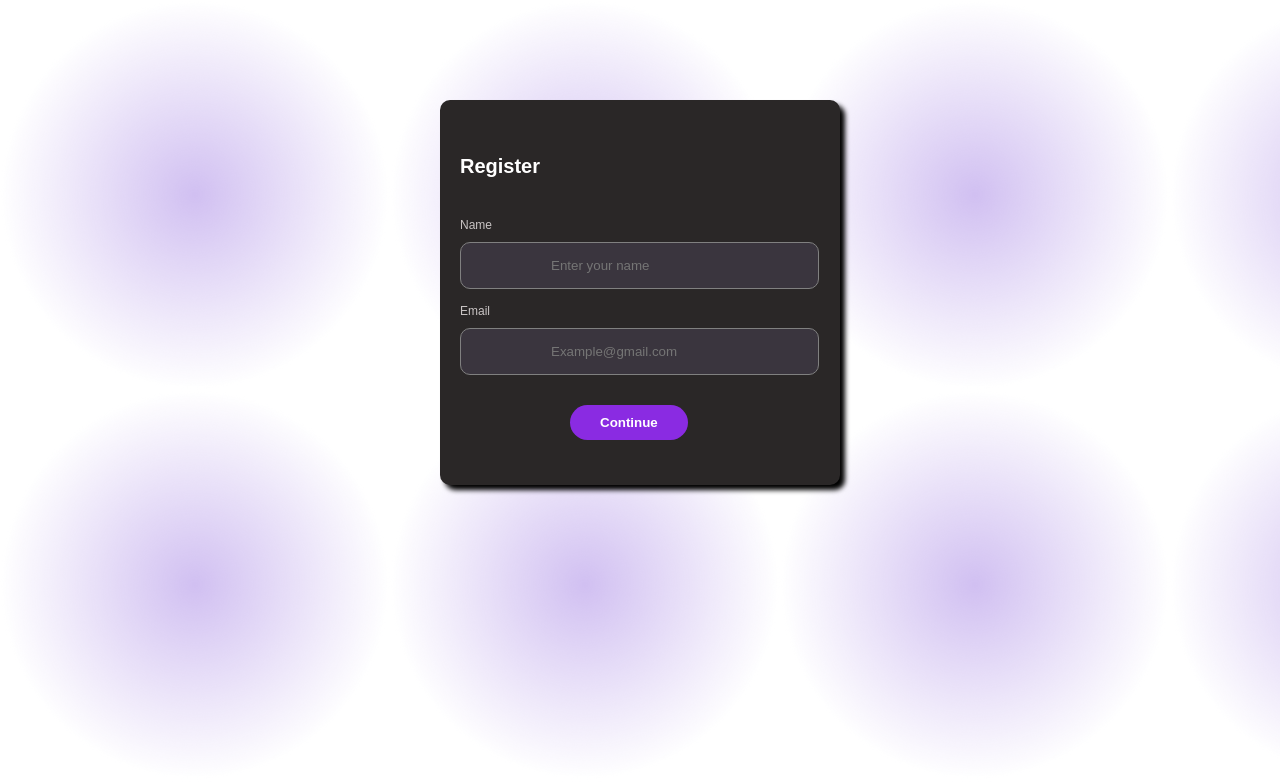
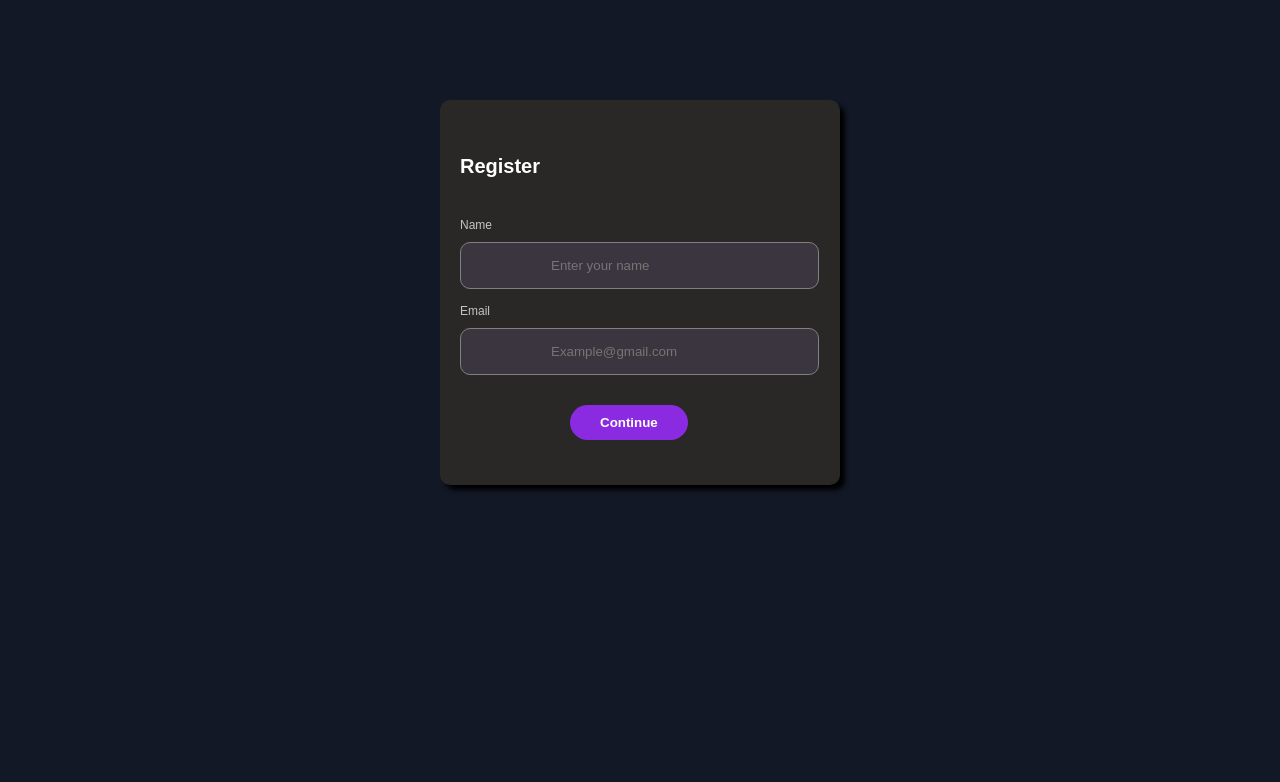
Before and after one commit to Suha673/Multi-steps-form, a plain HTML site: page index.html in a window 1280 px wide. Drawn offline with Linux system fonts and the light colour scheme.

Commit message:
Update index.html

```diff
--- a/index.html
+++ b/index.html
@@ -12,7 +12,8 @@
     box-sizing: border-box;
   }
   body{
-    background-image:url(blur-radial.png);
+
+    background-color:#121826;
     height:100vh;
     font-family:sans-serif;
   }
```
